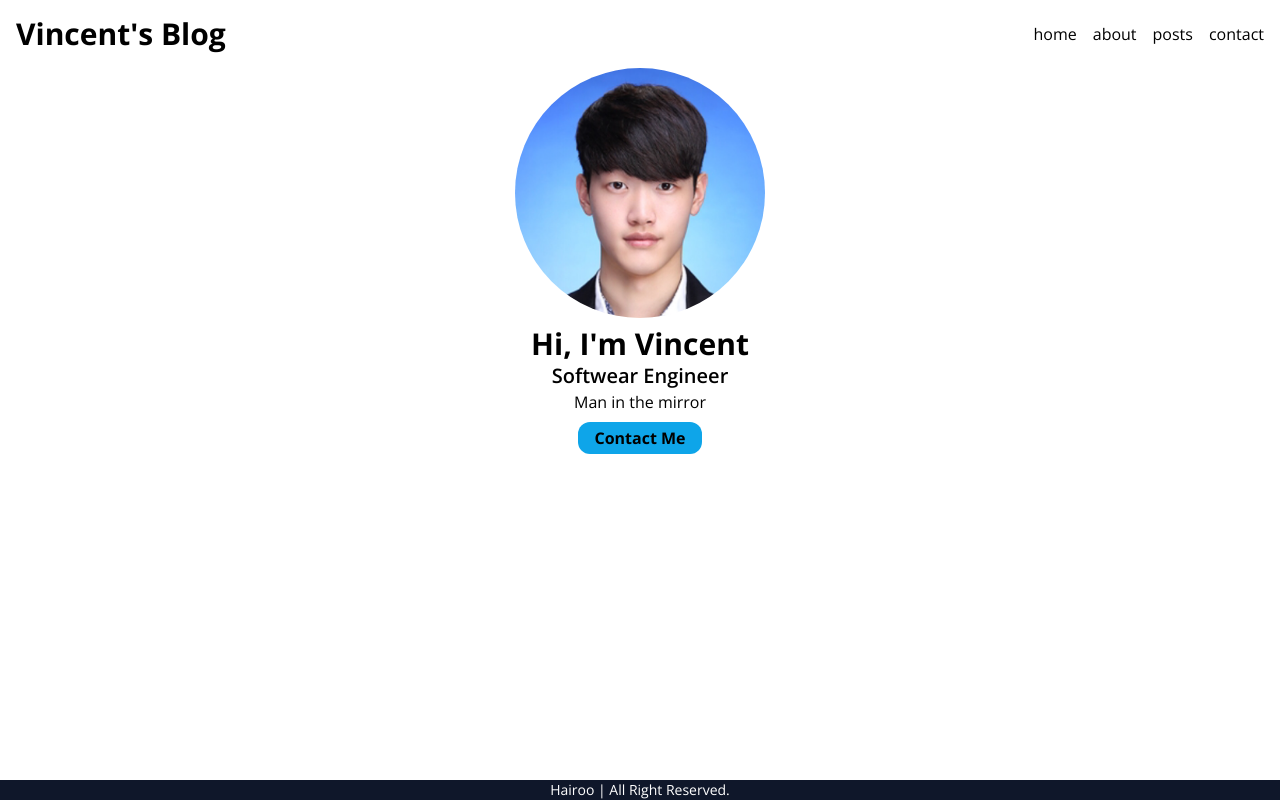
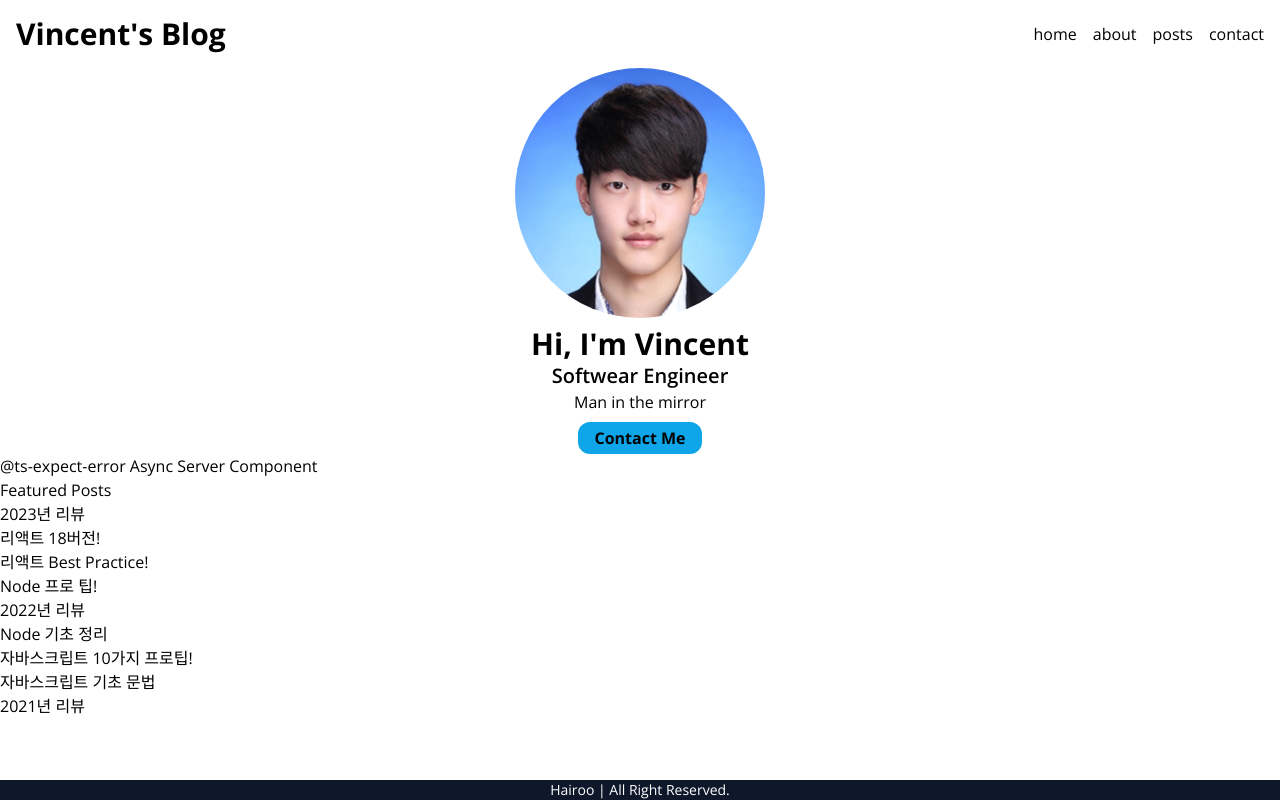
Before and after one commit to ssungbeenkim/blog, a Next.js app: page / in a window 1280 px wide. Built offline with nearby package versions, Linux system fonts and the light colour scheme.

Commit message:
chore: update typescript, types/react for Async Error

```diff
--- a/package.json
+++ b/package.json
@@ -10,14 +10,14 @@
   },
   "dependencies": {
     "@types/node": "18.14.2",
-    "@types/react": "18.0.28",
+    "@types/react": "18.2.8",
     "@types/react-dom": "18.0.11",
     "eslint": "8.35.0",
     "eslint-config-next": "13.2.1",
     "next": "13.2.1",
     "react": "18.2.0",
     "react-dom": "18.2.0",
-    "typescript": "4.9.5"
+    "typescript": "5.1.3"
   },
   "devDependencies": {
     "autoprefixer": "^10.4.13",
--- a/src/app/page.tsx
+++ b/src/app/page.tsx
@@ -1,9 +1,12 @@
+import FeaturedPosts from '@/conponents/FeaturedPosts';
 import Hero from '@/conponents/Hero';
 
 export default function HomePage() {
   return (
     <>
       <Hero />
+      @ts-expect-error Async Server Component
+      <FeaturedPosts />
     </>
   );
 }
--- /dev/null
+++ b/src/conponents/FeaturedPosts.tsx
@@ -0,0 +1,12 @@
+import { getAllPosts } from '@/service/posts';
+import PostsGrid from './PostsGrid';
+
+export default async function FeaturedPosts() {
+  const posts = await getAllPosts();
+  return (
+    <section>
+      <h2>Featured Posts</h2>
+      <PostsGrid posts={posts} />
+    </section>
+  );
+}
--- /dev/null
+++ b/src/conponents/PostsGrid.tsx
@@ -0,0 +1,13 @@
+import { Post } from '@/service/posts';
+
+type Props = { posts: Post[] };
+
+export default function PostsGrid({ posts }: Props) {
+  return (
+    <ul>
+      {posts.map((post) => (
+        <li key={post.path}>{post.title}</li>
+      ))}
+    </ul>
+  );
+}
--- /dev/null
+++ b/src/service/posts.ts
@@ -0,0 +1,17 @@
+import { readFile } from 'fs/promises';
+import path from 'path';
+
+export type Post = {
+  title: string;
+  description: string;
+  date: Date;
+  category: string;
+  path: string;
+  featured: boolean;
+};
+export async function getAllPosts(): Promise<Post[]> {
+  const filePath = path.join(process.cwd(), 'data', 'posts.json');
+  return readFile(filePath, 'utf-8')
+    .then<Post[]>(JSON.parse)
+    .then((posts) => posts.sort((a, b) => (a.date > b.date ? -1 : 1)));
+}
```
Also changed, not shown: 1 other file (tests, documents, lock files or other folders).
